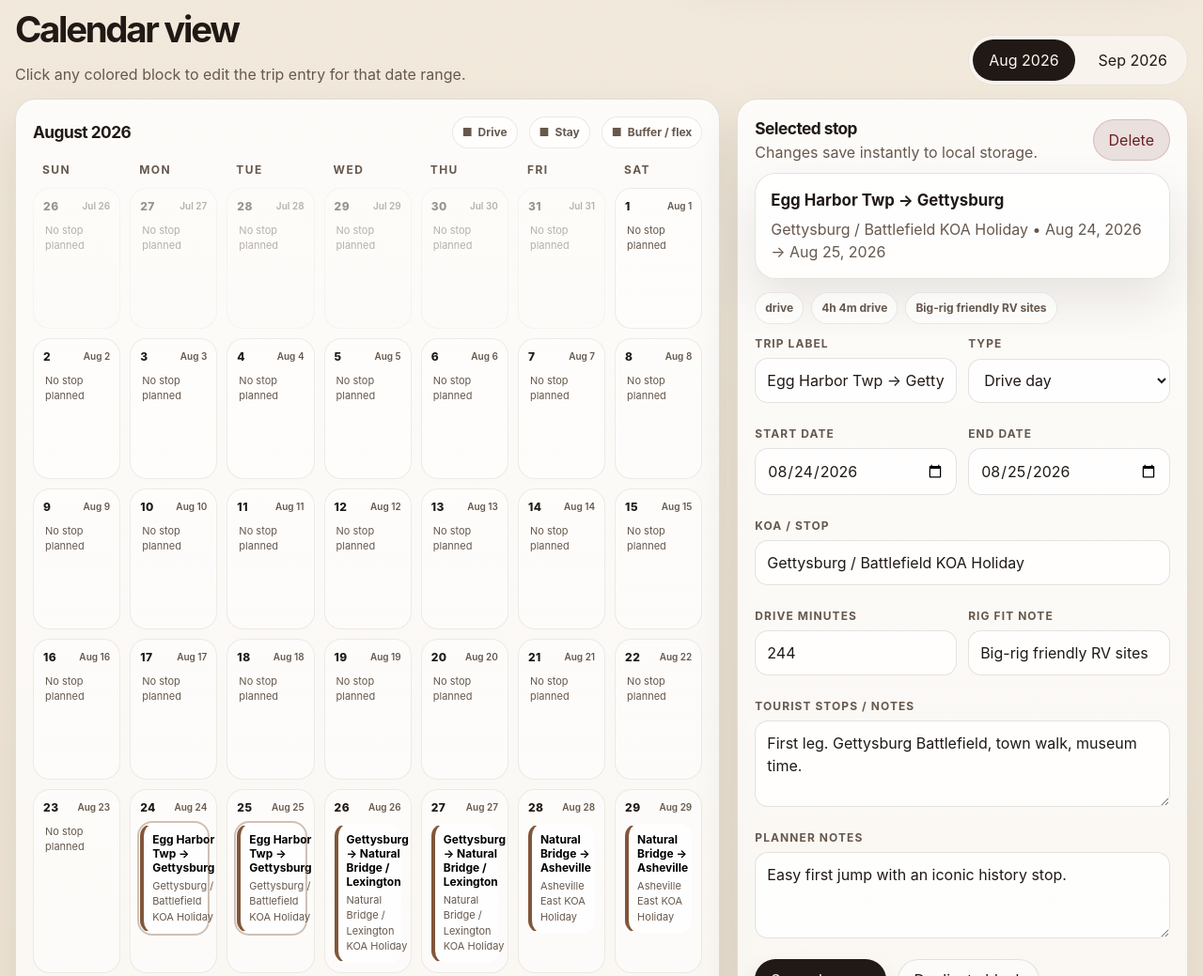
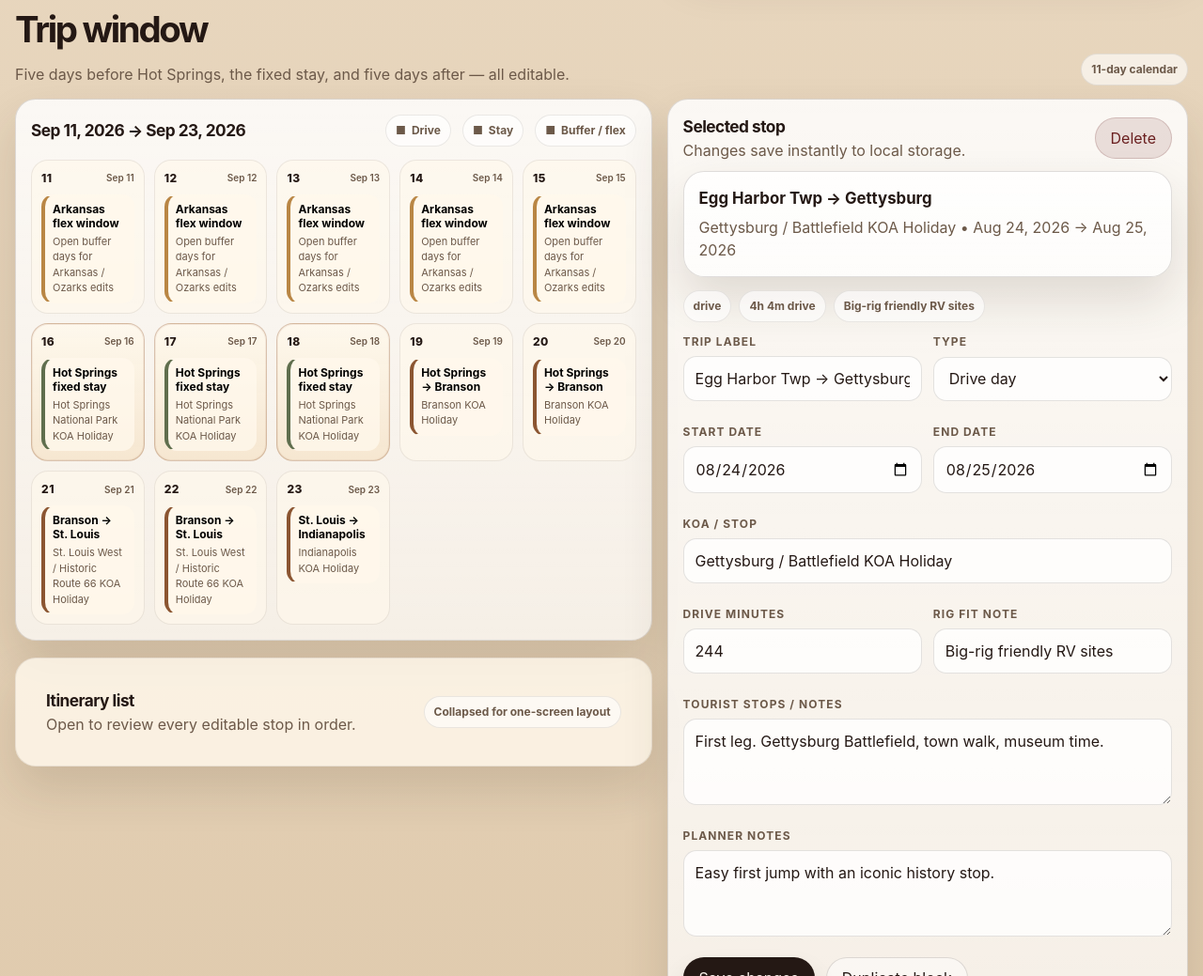
Before and after one commit to NoLandGlitch/koa-calendar-trip-planner, a website: page index.html in a window 1280 px wide. Shown: the part 1167-2206 px from the top of the page at 94% size. Drawn offline with Linux system fonts and the light colour scheme.

Commit message:
feat: make trip planner rustic and windowed

```diff
--- a/index.html
+++ b/index.html
@@ -7,18 +7,18 @@
   <meta name="description" content="Editable road-trip calendar for a 36 ft Class A motorhome with KOA stops, tourist notes, and GitHub Pages-ready export." />
   <style>
     :root {
-      --bg: #f4ede1;
-      --bg-2: #ece1d0;
-      --paper: rgba(255, 255, 255, 0.74);
-      --paper-strong: rgba(255, 255, 255, 0.9);
-      --ink: #201915;
-      --muted: #66584d;
-      --line: rgba(32, 25, 21, 0.12);
-      --line-strong: rgba(32, 25, 21, 0.18);
-      --accent: #81563a;
-      --accent-2: #4f6b63;
-      --gold: #c89a62;
-      --shadow: 0 24px 50px rgba(44, 34, 22, 0.1);
+      --bg: #efe1cd;
+      --bg-2: #dec8aa;
+      --paper: rgba(255, 248, 236, 0.82);
+      --paper-strong: rgba(255, 248, 236, 0.95);
+      --ink: #241814;
+      --muted: #6c5949;
+      --line: rgba(36, 24, 20, 0.14);
+      --line-strong: rgba(36, 24, 20, 0.2);
+      --accent: #8b5531;
+      --accent-2: #5f6e4d;
+      --gold: #b98644;
+      --shadow: 0 24px 50px rgba(59, 40, 23, 0.14);
       --radius-xl: 30px;
       --radius-lg: 22px;
       --radius-md: 16px;
@@ -33,8 +33,8 @@
       font-family: Inter, ui-sans-serif, system-ui, -apple-system, BlinkMacSystemFont, "Segoe UI", sans-serif;
       line-height: 1.5;
       background:
-        radial-gradient(circle at top left, rgba(255,255,255,0.85), transparent 28%),
-        radial-gradient(circle at 90% 15%, rgba(129, 86, 58, 0.08), transparent 18%),
+        radial-gradient(circle at top left, rgba(255,249,240,0.92), transparent 26%),
+        radial-gradient(circle at 90% 15%, rgba(139, 85, 49, 0.1), transparent 18%),
         linear-gradient(180deg, var(--bg), var(--bg-2));
     }
 
@@ -66,8 +66,8 @@
       top: 0;
       z-index: 30;
       backdrop-filter: blur(18px);
-      background: rgba(244, 237, 225, 0.78);
-      border-bottom: 1px solid rgba(32,25,21,0.08);
+      background: rgba(239, 225, 205, 0.88);
+      border-bottom: 1px solid rgba(36,24,20,0.1);
     }
 
     .nav {
@@ -371,15 +371,15 @@
 
     .layout {
       display: grid;
-      grid-template-columns: 1.22fr 0.78fr;
-      gap: 18px;
+      grid-template-columns: 1.1fr 0.9fr;
+      gap: 16px;
       align-items: start;
     }
 
     .calendar-card,
     .edit-card,
     .list-card {
-      padding: 18px;
+      padding: 16px;
     }
 
     .calendar-toolbar {
@@ -414,11 +414,12 @@
     .weekday-row,
     .calendar-grid {
       display: grid;
-      grid-template-columns: repeat(7, minmax(0, 1fr));
+      grid-template-columns: repeat(5, minmax(0, 1fr));
       gap: 10px;
     }
 
     .weekday-row {
+      display: none;
       margin-bottom: 10px;
       color: var(--muted);
       font-size: 12px;
@@ -432,10 +433,10 @@
     }
 
     .day {
-      min-height: 150px;
+      min-height: 118px;
       border-radius: 18px;
-      border: 1px solid rgba(32,25,21,0.08);
-      background: rgba(255,255,255,0.48);
+      border: 1px solid rgba(36,24,20,0.08);
+      background: rgba(255,248,236,0.6);
       padding: 10px;
       display: flex;
       flex-direction: column;
@@ -452,6 +453,12 @@
     .day.is-today {
       border-color: rgba(129,86,58,0.34);
       box-shadow: inset 0 0 0 1px rgba(129,86,58,0.12);
+    }
+
+    .day.is-trip {
+      border-color: rgba(139,85,49,0.32);
+      background: linear-gradient(180deg, rgba(255,248,236,0.84), rgba(245,228,202,0.82));
+      box-shadow: inset 0 0 0 1px rgba(139,85,49,0.08);
     }
 
     .day-num {
@@ -480,10 +487,10 @@
     .chip {
       display: grid;
       gap: 4px;
-      padding: 8px 9px;
+      padding: 7px 8px;
       border-radius: 13px;
       border: 1px solid transparent;
-      background: rgba(255,255,255,0.72);
+      background: rgba(255,248,236,0.8);
       cursor: pointer;
       text-align: left;
       transition: transform 0.2s ease, border-color 0.2s ease, box-shadow 0.2s ease;
@@ -631,6 +638,33 @@
       margin-top: 18px;
     }
 
+    .itinerary-accordion {
+      margin-top: 18px;
+      border-radius: var(--radius-lg);
+      border: 1px solid rgba(36,24,20,0.08);
+      background: var(--paper);
+      box-shadow: var(--shadow);
+    }
+
+    .itinerary-accordion summary {
+      list-style: none;
+      cursor: pointer;
+      padding: 16px;
+      display: flex;
+      align-items: center;
+      justify-content: space-between;
+      gap: 14px;
+    }
+
+    .itinerary-accordion summary::-webkit-details-marker {
+      display: none;
+    }
+
+    .itinerary-accordion[open] summary {
+      border-bottom: 1px solid rgba(36,24,20,0.08);
+      margin-bottom: 12px;
+    }
+
     .timeline {
       display: grid;
       gap: 10px;
@@ -687,7 +721,7 @@
       .stats {
         grid-template-columns: repeat(2, minmax(0, 1fr));
       }
-      .day { min-height: 136px; }
+      .day { min-height: 128px; }
     }
 
     @media (max-width: 760px) {
@@ -700,6 +734,9 @@
       .nav-links {
         justify-content: flex-start;
       }
+      .hero-copy h1 {
+        font-size: clamp(2.4rem, 14vw, 4rem);
+      }
       .stats {
         grid-template-columns: 1fr;
       }
@@ -708,7 +745,7 @@
         grid-template-columns: repeat(2, minmax(0, 1fr));
       }
       .weekday-row { display: none; }
-      .day { min-height: 120px; }
+      .day { min-height: 116px; }
       .field-grid { grid-template-columns: 1fr; }
     }
   </style>
@@ -802,14 +839,11 @@
       <div class="shell">
         <div class="section-head">
           <div>
-            <h2>Calendar view</h2>
-            <p>Click any colored block to edit the trip entry for that date range.</p>
+            <h2>Trip window</h2>
+            <p>Five days before Hot Springs, the fixed stay, and five days after — all editable.</p>
           </div>
           <div class="toolbar">
-            <div class="month-switcher" role="tablist" aria-label="Month selector">
-              <button type="button" class="nav-chip" data-month="2026-08" aria-pressed="true">Aug 2026</button>
-              <button type="button" class="nav-chip" data-month="2026-09" aria-pressed="false">Sep 2026</button>
-            </div>
+            <span class="meta-badge">11-day calendar</span>
           </div>
         </div>
 
@@ -817,7 +851,7 @@
           <div>
             <div class="calendar-card" id="calendar">
               <div class="calendar-toolbar">
-                <div class="calendar-title" id="calendar-title">August 2026</div>
+                <div class="calendar-title" id="calendar-title">September 11–23, 2026</div>
                 <div class="legend-row">
                   <span class="meta-badge"><span aria-hidden="true">■</span> Drive</span>
                   <span class="meta-badge"><span aria-hidden="true">■</span> Stay</span>
@@ -830,15 +864,16 @@
               <div class="calendar-grid" id="calendar-grid"></div>
             </div>
 
-            <div class="list-card" id="itinerary">
-              <div class="calendar-toolbar" style="margin-bottom: 10px;">
+            <details class="list-card itinerary-accordion" id="itinerary">
+              <summary>
                 <div>
                   <div class="calendar-title">Itinerary list</div>
-                  <div class="stats-note">Every row is editable. Use this as the master sequence.</div>
+                  <div class="stats-note">Open to review every editable stop in order.</div>
                 </div>
-              </div>
+                <span class="meta-badge">Collapsed for one-screen layout</span>
+              </summary>
               <div class="timeline" id="timeline"></div>
-            </div>
+            </details>
           </div>
 
           <div class="edit-card detail" id="editor">
@@ -1252,18 +1287,22 @@
     }
 
     function renderCalendar() {
-      const month = MONTHS.find(item => item.key === state.activeMonth) || MONTHS[0];
-      els.calendarTitle.textContent = month.title;
-      const firstOfMonth = new Date(month.year, month.month, 1, 12, 0, 0);
-      const start = new Date(firstOfMonth);
-      start.setDate(firstOfMonth.getDate() - firstOfMonth.getDay());
+      const hotSprings = state.blocks.find(block => block.id === 'hot-springs') || {
+        startDate: '2026-09-16',
+        endDate: '2026-09-18',
+      };
+      const startIso = shiftDate(hotSprings.startDate, -5);
+      const endIso = shiftDate(hotSprings.endDate, 5);
+      els.calendarTitle.textContent = `${formatDateLong(startIso)} → ${formatDateLong(endIso)}`;
+
       const days = [];
-      const cursor = new Date(start);
-
-      for (let i = 0; i < 42; i++) {
+      const cursor = new Date(startIso + 'T12:00:00');
+      const end = new Date(endIso + 'T12:00:00');
+
+      while (cursor <= end) {
         const iso = cursor.toISOString().slice(0, 10);
-        const inMonth = cursor.getMonth() === month.month;
         const blocks = getBlocksForDate(iso);
+        const inTrip = iso >= hotSprings.startDate && iso <= hotSprings.endDate;
         const dayMarkup = blocks.slice(0, 2).map(block => `
           <button type="button" class="chip ${blockColor(block.kind)} ${state.selectedId === block.id ? 'selected' : ''}" data-select-id="${block.id}" aria-label="Open ${block.title}">
             <strong>${block.title}</strong>
@@ -1272,7 +1311,7 @@
         `).join('');
         const moreCount = Math.max(0, blocks.length - 2);
         days.push(`
-          <div class="day ${inMonth ? '' : 'is-outside'} ${iso === todayIso() ? 'is-today' : ''}">
+          <div class="day ${inTrip ? 'is-trip' : ''} ${iso === todayIso() ? 'is-today' : ''}">
             <div class="day-num">
               <span>${cursor.getDate()}</span>
               <small>${formatDateCell(iso)}</small>
```
Also changed, not shown: public/index.html (+88 -49 lines).
